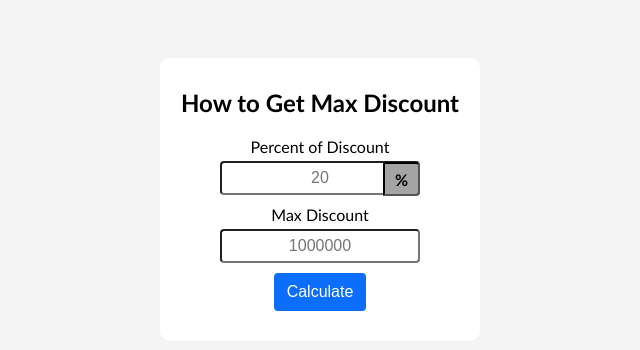
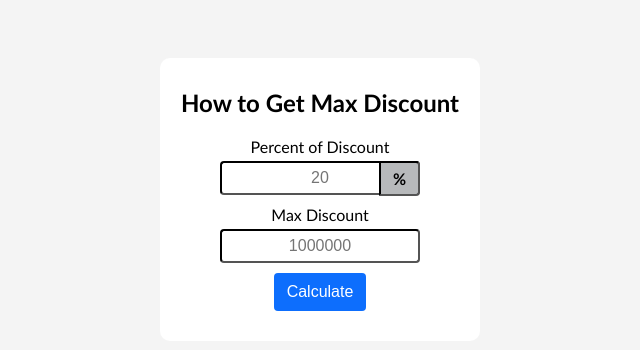
Before and after one commit to harisol/spending_calc, a plain HTML site: page index.html in a window 1280 px wide. Shown: the whole page, without its empty margins (320-960 px from the left). Drawn offline with Linux system fonts and the light colour scheme.

Commit message:
Update index.html

```diff
--- a/index.html
+++ b/index.html
@@ -16,6 +16,7 @@
                 margin-bottom: 10px;
                 width: 200px;
                 padding: 0.375rem 0.75rem;
+                border-color: #000;
                 border-radius: 0.25rem;
                 text-align: center;
                 font-size: 1rem;
@@ -47,11 +48,10 @@
             .unit {
                 position: absolute;
                 right: 0;
-                top: 1px;
-                padding: 5.7px 10px;
+                padding: 0.375rem 0.75rem;
                 font-weight: bold;
-                border: inset 2px black;
-                background: #a4a4a4;
+                border: inset 2px #000;
+                background: #b7b9bb;;
                 border-top-right-radius: 0.25rem;
                 border-bottom-right-radius: 0.25rem;
             }
```
